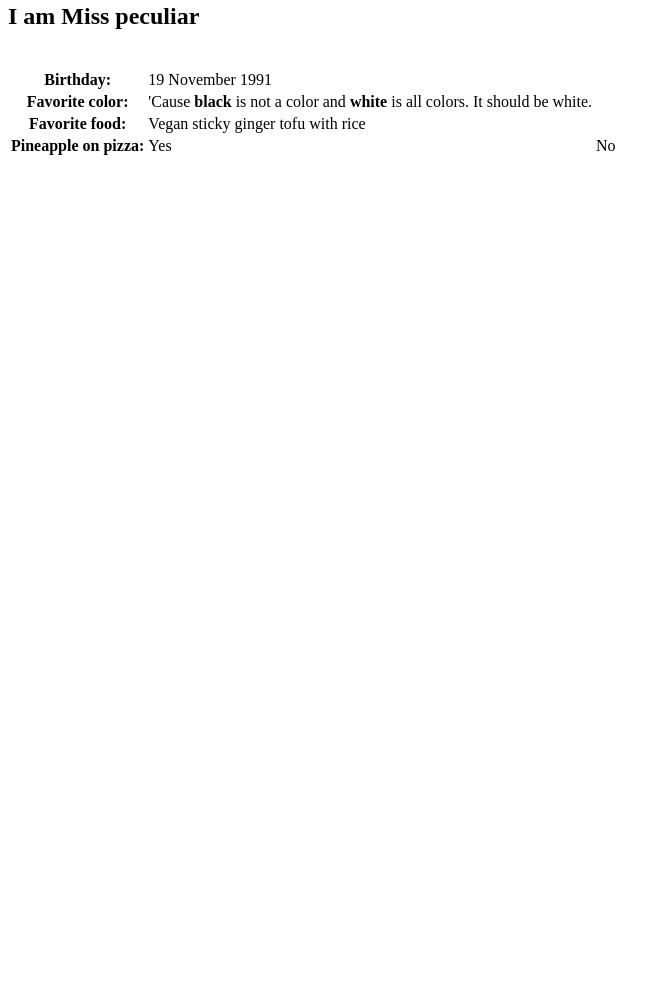
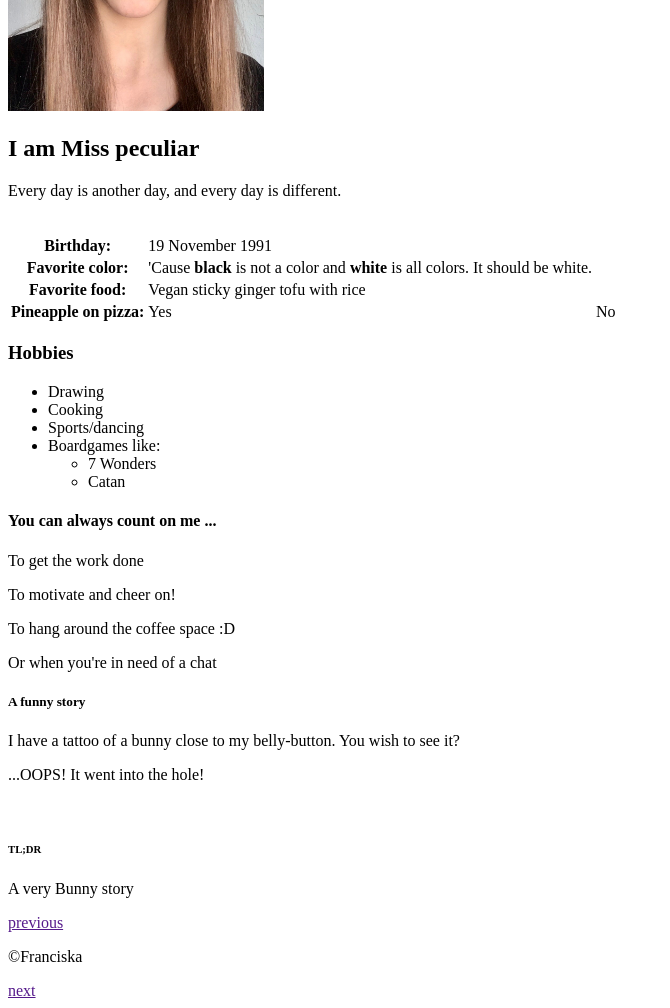
Before and after one commit to FranciskaDendooven/About-Franciska, a plain HTML site: page index.html in a window 1280 px wide. Shown: the part 487-1495 px from the top of the page, without its empty margins (0-670 px from the left). Before the commit the page ends 800 px from the top, so only its background shows below. Drawn offline with Linux system fonts and the light colour scheme.

Commit message:
second commit

```diff
--- a/index.html
+++ b/index.html
@@ -14,19 +14,29 @@
     <hr>
     </header>
 
-    <nav>
-
-    </nav>
+    <div class="navbar">
+        <nav>
+          <ul>
+              <li><a href="">Home</a></li>
+              <li><a href="">About</a></li>
+              <li><a href="">Hobbies</a></li>
+              <li><a href="">ICE</a></li>
+              <li><a href="">Story time</a></li>
+              <li><a href="">Contact</a></li>
+          </ul>
+        </nav>
+    </div><!--end of navbar-->
 
     <section id="idPhoto">
-        <img src="image0.jpeg" alt="Photo of Franciska-Jacoba Dendooven" width="256" height="342">
+        <img src="image0.jpeg" alt="Photo of Franciska-Jacoba Dendooven" title="FJ. Dendooven|&copy; FJ. Dendooven" width="256" height="342">
     </section>
 
     <div class="article1">
     <article>
         <h2>I am Miss peculiar</h2>
+        <p>Every day is another day, and every day is different.</p>
         <br>
-        <table class="column1">
+        <table class="IdInput">
         <tr>
             <th class="table" scope="row">Birthday:</th>
             <td class="inputRow">19 November 1991</td>
@@ -48,17 +58,48 @@
 
 <div class="article2">
     <article>
-
+        <h3 class="title">Hobbies</h3>
+    <ul class="column2">
+        <li>Drawing</li>
+        <li>Cooking</li>
+        <li>Sports/dancing</li>
+        <li>Boardgames like:</li>
+        <ul>
+            <li>7 Wonders</li>
+            <li>Catan</li>
+        </ul>
+    </ul>
     </article>
 </div><!--end of article2-->
 
+<div class="aside1">
     <aside>
+        <h4 class="title">You can always count on me ...</h4>
+    <p>To get the work done</p>
+    <p>To motivate and cheer on!</p>
+    <p>To hang around the coffee space :D</p>
+    <p>Or when you're in need of a chat</p>
+    </aside>
+</div><!--end of aside1-->
 
+<div class="aside2">
+    <aside>
+        <h5 class="title">A funny story</h5>
+    <p>I have a tattoo of a bunny close to my belly-button. You wish to see it?</p>
+        <p>...OOPS! It went into the hole!</p>
+        <br>
+        <h6 class="title">TL;DR</h6>
+        <p>A very Bunny story</p>
     </aside>
+</div><!--end of aside2-->
 
+<div class="footer">
 <footer>
-
+    <a href="">previous</a>
+    <p>&copy;Franciska</p>
+    <a href="">next</a>
 </footer>
+</div><!--end of footer-->
 
 </div><!--end of container-->
 </body>
--- /dev/null
+++ b/style.css
@@ -0,0 +1 @@
+/*# sourceMappingURL=style.css.map */
```
Also changed, not shown: 1 other file.
